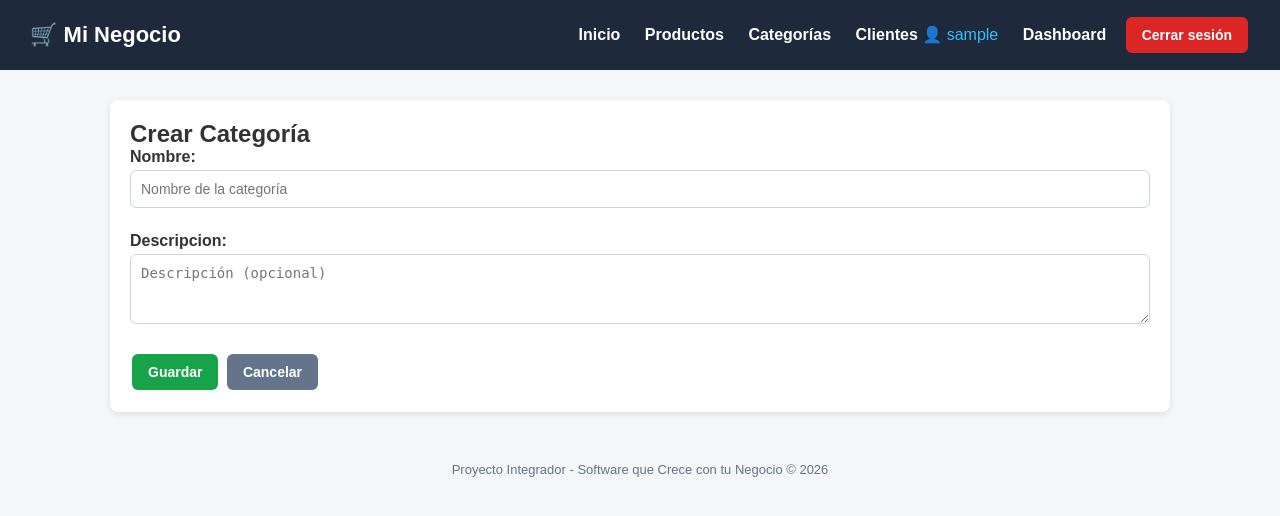
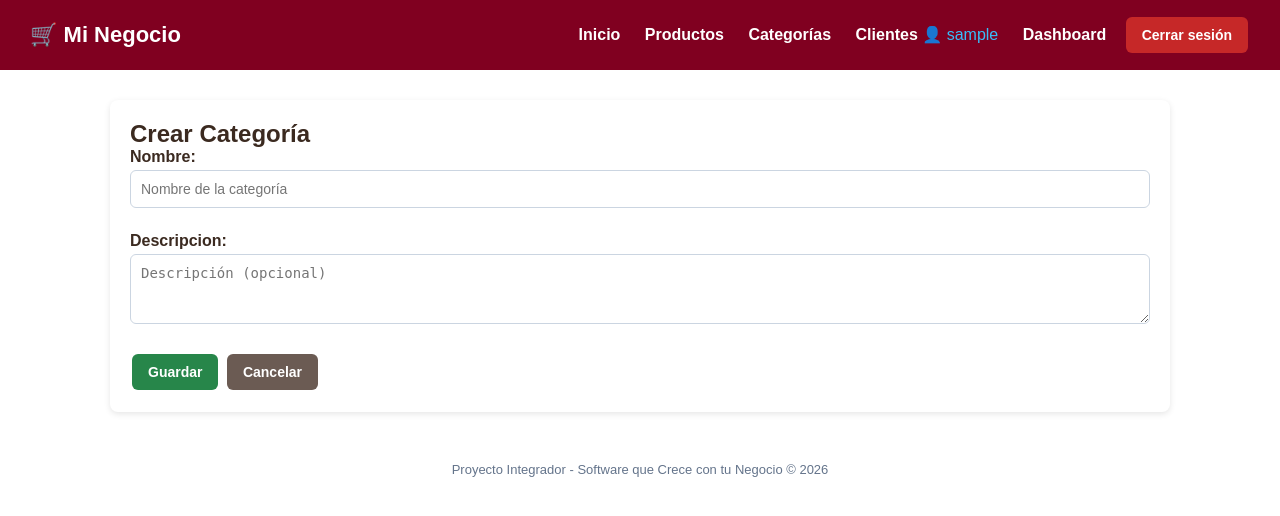
Before and after one commit to Fukakuta/Negocio-Django, a Django app: page /categorias/crear/ in a window 1280 px wide. Shown: the top 516 px of the page. Run offline with Django 5.2, Linux system fonts and the light colour scheme; the visitor is signed in with stand-in values (Sample User, id 1).

Commit message:
first commit

```diff
--- a/templates/base.html
+++ b/templates/base.html
@@ -6,16 +6,16 @@
     <title>{% block title %}Mi Negocio{% endblock %}</title>
     <style>
         * { margin: 0; padding: 0; box-sizing: border-box; }
-        body { font-family: Arial, sans-serif; background: #f4f6f8; color: #333; }
+        body { font-family: Arial, sans-serif; background: background: #FFF8E7; color: #3B2A20;; }
         header {
-            background: #1e293b; color: #fff; padding: 15px 30px;
+            background: #800020; color: #fff; padding: 15px 30px;
             display: flex; justify-content: space-between; align-items: center;
         }
         header h1 { font-size: 22px; }
         header nav a {
             color: #fff; text-decoration: none; margin-left: 20px; font-weight: bold;
         }
-        header nav a:hover { color: #38bdf8; }
+        header nav a:hover { color: #F4C542; }
         .container { max-width: 1100px; margin: 30px auto; padding: 0 20px; }
         .card {
             background: #fff; border-radius: 8px; padding: 20px;
@@ -26,15 +26,15 @@
             text-decoration: none; color: #fff; font-weight: bold; border: none;
             cursor: pointer; font-size: 14px; margin: 2px;
         }
-        .btn-primary { background: #2563eb; }
-        .btn-success { background: #16a34a; }
-        .btn-danger { background: #dc2626; }
-        .btn-warning { background: #d97706; }
-        .btn-secondary { background: #64748b; }
+        .btn-primary { background: #800020; }
+        .btn-success { background: #27864A; }
+        .btn-danger { background: #C62828; }
+        .btn-warning { background: #B7791F; }
+        .btn-secondary { background: #6B5B53; }
         .btn:hover { opacity: 0.9; }
         table { width: 100%; border-collapse: collapse; margin-top: 15px; }
         th, td { padding: 10px; text-align: left; border-bottom: 1px solid #e2e8f0; }
-        th { background: #f1f5f9; }
+        th { background: #F4E5BB; }
         .messages { list-style: none; margin-bottom: 15px; }
         .messages li { padding: 10px; border-radius: 6px; margin-bottom: 8px; }
         .messages .success { background: #dcfce7; color: #166534; }
```
